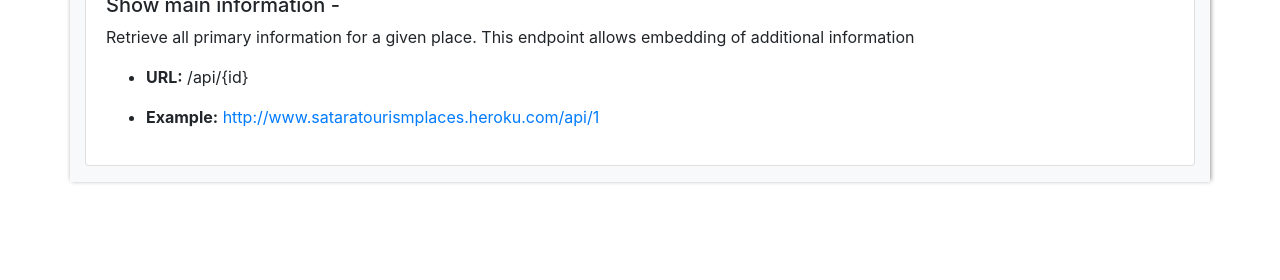
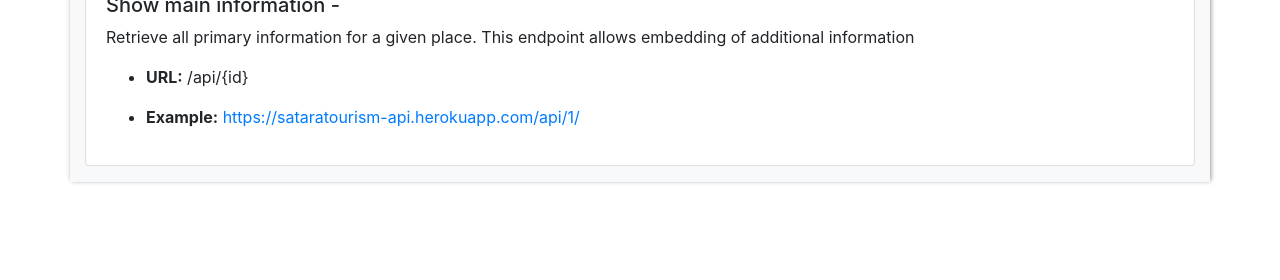
Before and after one commit to SaurabhLohar/Satara-Tourism-API, a Django app: page / in a window 1280 px wide. Shown: the part 520-800 px from the top of the page. Run offline with Django 3.2, Linux system fonts and the light colour scheme; some libraries are stand-ins or nearby versions.

Commit message:
Updated Index.html

```diff
--- a/templates/index.html
+++ b/templates/index.html
@@ -57,7 +57,7 @@ This Application Programming Interface (API) allows a web or mobile developer to
 </p></li>
 
 <li><strong>Example:</strong>
-  <a href="http://www.sataratourismplaces.heroku.com/api/1"> http://www.sataratourismplaces.heroku.com/api/1 </a></li>
+  <a href="https://sataratourism-api.herokuapp.com/api/1/"> https://sataratourism-api.herokuapp.com/api/1/ </a></li>
 
 </ul>
 
```
